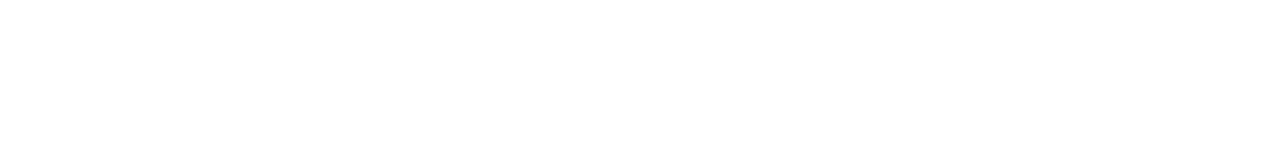
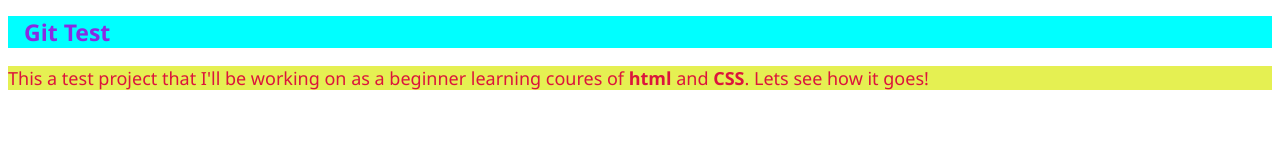
Before and after one commit to YounesMajeed/git-test, a plain HTML site: page index.html in a window 1280 px wide. Drawn offline with Linux system fonts and the light colour scheme.

Commit message:
did some basic modification of html and css files

```diff
--- a/index.html
+++ b/index.html
@@ -1,10 +1,23 @@
 <!DOCTYPE html>
 <html lang="en">
+
 <head>
     <title>index</title>
     <link rel="stylesheet" href="style.css">
 </head>
+
 <body>
     <script src="script.js"></script>
+
+
+    <div class="divhead">
+        <h3>Git Test</h3>
+    </div>
+
+    <div class="divintro">
+        <p class="intro">This a test project that I'll be working on as a beginner learning coures of
+            <strong>html</strong> and <strong>CSS</strong>. Lets see how it goes!</p>
+    </div>
 </body>
+
 </html>
--- a/style.css
+++ b/style.css
@@ -0,0 +1,27 @@
+body{
+
+}
+
+h3 {
+    font-size: 23px;
+    font-family: 'Segoe UI', Tahoma, Geneva, Verdana, sans-serif;
+    font-display: center;
+    color: blueviolet;
+    margin: 16px;
+}
+.intro {
+    color: crimson;
+    font-family: 'Segoe UI', Tahoma, Geneva, Verdana, sans-serif;
+    font-size: 18px;
+    text-justify: none;
+}
+.divhead {
+    background-color: cyan;
+    height: 20%;
+    width: 100%;
+}
+.divintro {
+    background-color: rgb(229, 240, 82);
+    height: 20%;
+    width: 100%;
+}
```
